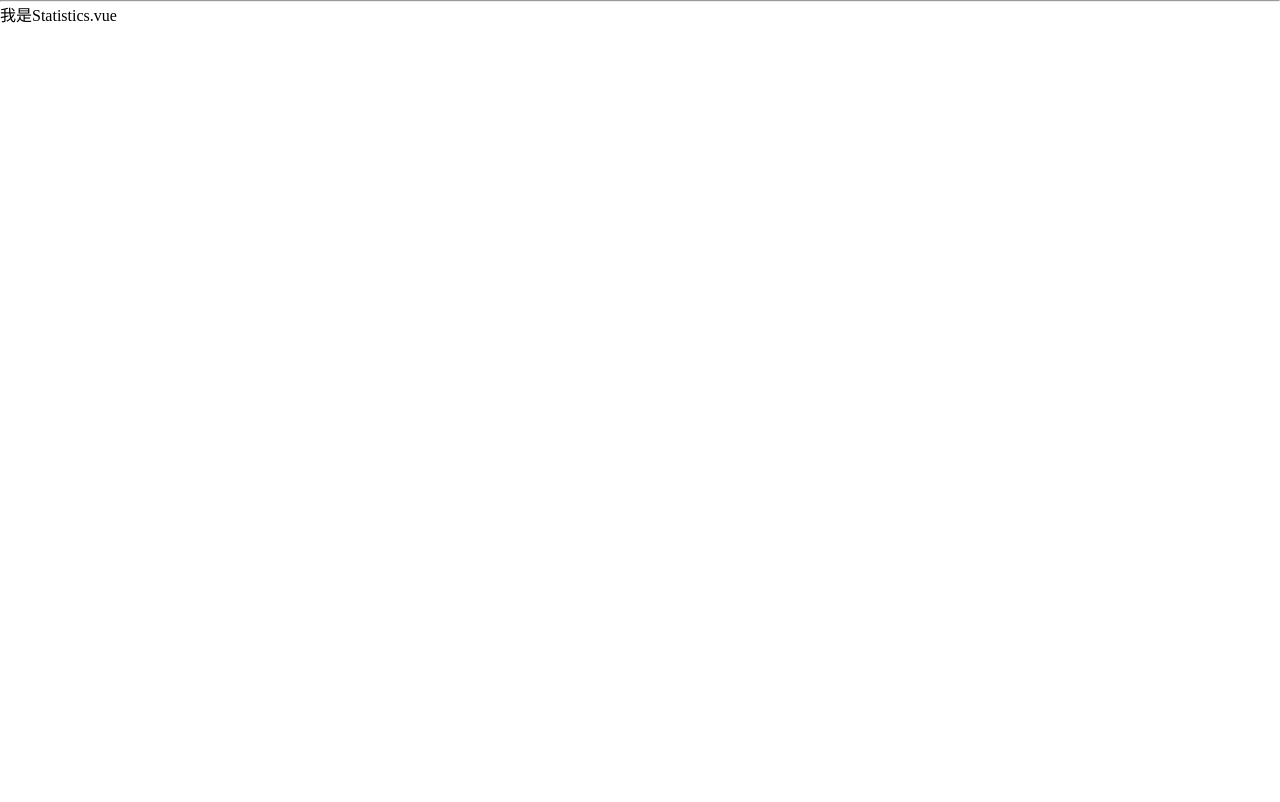
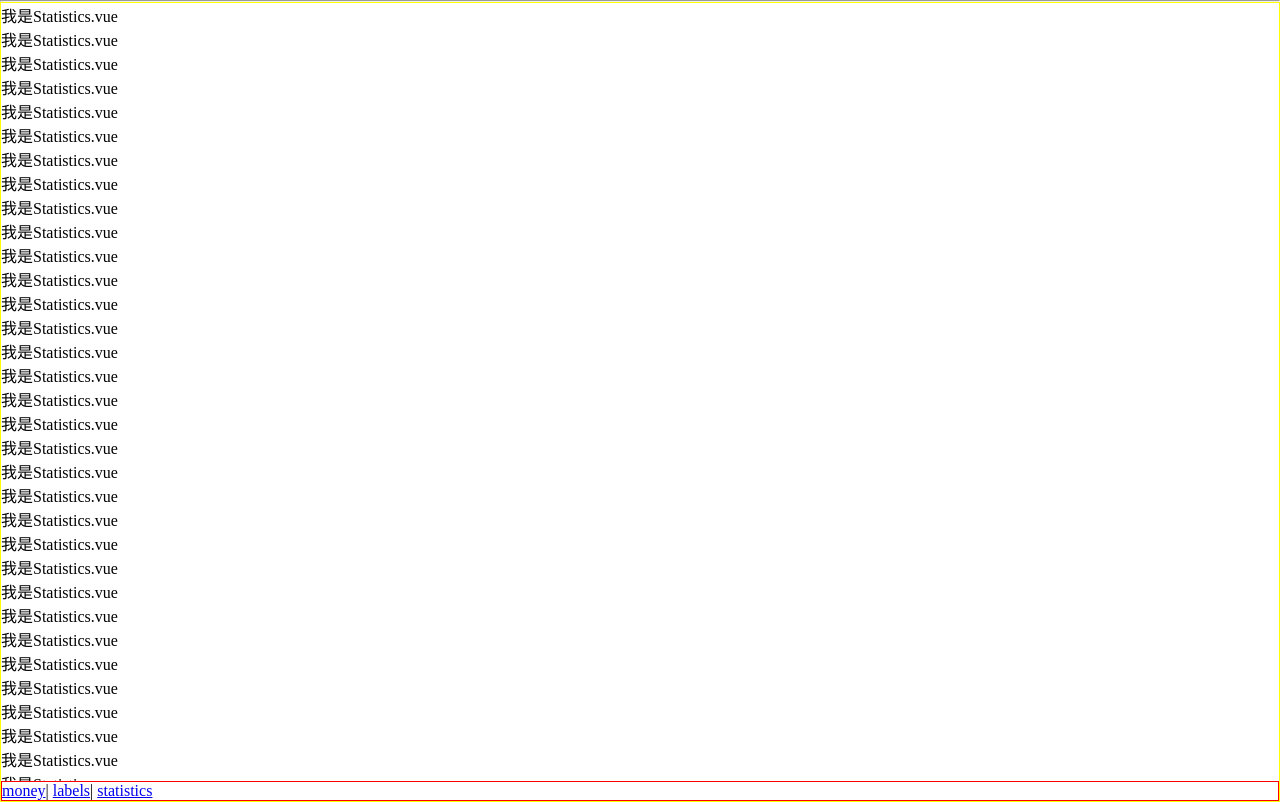
Before and after one commit to CuiLei-document/keep-accounts-, a Vue app: page /#/statistics in a window 1280 px wide. Built offline with nearby package versions, Linux system fonts and the light colour scheme.

Commit message:
重复三次布局

```diff
--- a/src/components/Nav.vue
+++ b/src/components/Nav.vue
@@ -1,8 +1,8 @@
 <template>
     <div class="nav">
-        <router-link to="/money">新手</router-link>|
-        <router-link to="/labels">入行</router-link>|
-        <router-link to="/statistics">前端</router-link>
+        <router-link to="/money">money</router-link>|
+        <router-link to="/labels">labels</router-link>|
+        <router-link to="/statistics">statistics</router-link>
     </div>
 </template>
 
--- a/src/views/Labels.vue
+++ b/src/views/Labels.vue
@@ -1,5 +1,36 @@
 <template>
-    <div>我是Labels.vue
+    <div class="nav-labels">
+        <div class="content">
+            <p>我是Labels.vue</p>
+            <p>我是Labels.vue</p>
+            <p>我是Labels.vue</p>
+            <p>我是Labels.vue</p>
+            <p>我是Labels.vue</p>
+            <p>我是Labels.vue</p>
+            <p>我是Labels.vue</p>
+            <p>我是Labels.vue</p>
+            <p>我是Labels.vue</p>
+            <p>我是Labels.vue</p>
+            <p>我是Labels.vue</p>
+            <p>我是Labels.vue</p>
+            <p>我是Labels.vue</p>
+            <p>我是Labels.vue</p>
+            <p>我是Labels.vue</p>
+            <p>我是Labels.vue</p>
+            <p>我是Labels.vue</p>
+            <p>我是Labels.vue</p>
+            <p>我是Labels.vue</p>
+            <p>我是Labels.vue</p>
+            <p>我是Labels.vue</p>
+            <p>我是Labels.vue</p>
+            <p>我是Labels.vue</p>
+            <p>我是Labels.vue</p>
+            <p>我是Labels.vue</p>
+            <p>我是Labels.vue</p>
+            <p>我是Labels.vue</p>
+            <p>我是Labels.vue</p>
+            <p>我是Labels.vue</p>
+        </div>
         <Nav></Nav>
     </div>
 </template>
@@ -11,5 +42,14 @@
 </script>
 
 <style lang="scss" scoped>
-
+    .nav-labels{
+        border: 1px solid green;
+        display: flex;
+        flex-direction: column;
+        height: 100vh;
+    }
+    .content{
+        overflow: auto;
+        flex-grow: 1;
+    }
 </style>
--- a/src/views/Statistics.vue
+++ b/src/views/Statistics.vue
@@ -1,5 +1,51 @@
 <template>
-    <div>我是Statistics.vue</div>
+    <div class="nav-statistics">
+        <div class="content">
+            <p>我是Statistics.vue</p>
+            <p>我是Statistics.vue</p>
+            <p>我是Statistics.vue</p>
+            <p>我是Statistics.vue</p>
+            <p>我是Statistics.vue</p>
+            <p>我是Statistics.vue</p>
+            <p>我是Statistics.vue</p>
+            <p>我是Statistics.vue</p>
+            <p>我是Statistics.vue</p>
+            <p>我是Statistics.vue</p>
+            <p>我是Statistics.vue</p>
+            <p>我是Statistics.vue</p>
+            <p>我是Statistics.vue</p>
+            <p>我是Statistics.vue</p>
+            <p>我是Statistics.vue</p>
+            <p>我是Statistics.vue</p>
+            <p>我是Statistics.vue</p>
+            <p>我是Statistics.vue</p>
+            <p>我是Statistics.vue</p>
+            <p>我是Statistics.vue</p>
+            <p>我是Statistics.vue</p>
+            <p>我是Statistics.vue</p>
+            <p>我是Statistics.vue</p>
+            <p>我是Statistics.vue</p>
+            <p>我是Statistics.vue</p>
+            <p>我是Statistics.vue</p> <p>我是Statistics.vue</p>
+            <p>我是Statistics.vue</p>
+            <p>我是Statistics.vue</p>
+            <p>我是Statistics.vue</p>
+            <p>我是Statistics.vue</p>
+            <p>我是Statistics.vue</p>
+            <p>我是Statistics.vue</p>
+            <p>我是Statistics.vue</p>
+            <p>我是Statistics.vue</p>
+            <p>我是Statistics.vue</p>
+            <p>我是Statistics.vue</p>
+            <p>我是Statistics.vue</p>
+            <p>我是Statistics.vue</p>
+            <p>我是Statistics.vue</p>
+            <p>我是Statistics.vue</p>
+            <p>我是Statistics.vue</p>
+            <p>我是Statistics.vue</p>
+        </div>
+        <Nav></Nav>
+    </div>
 </template>
 
 <script lang="ts">
@@ -9,5 +55,14 @@
 </script>
 
 <style lang="scss" scoped>
-
+    .nav-statistics{
+        border: 1px solid yellow;
+        display: flex;
+        flex-direction: column;
+        height: 100vh;
+    }
+    .content{
+        flex-grow: 1;
+        overflow: auto;
+    }
 </style>
```
